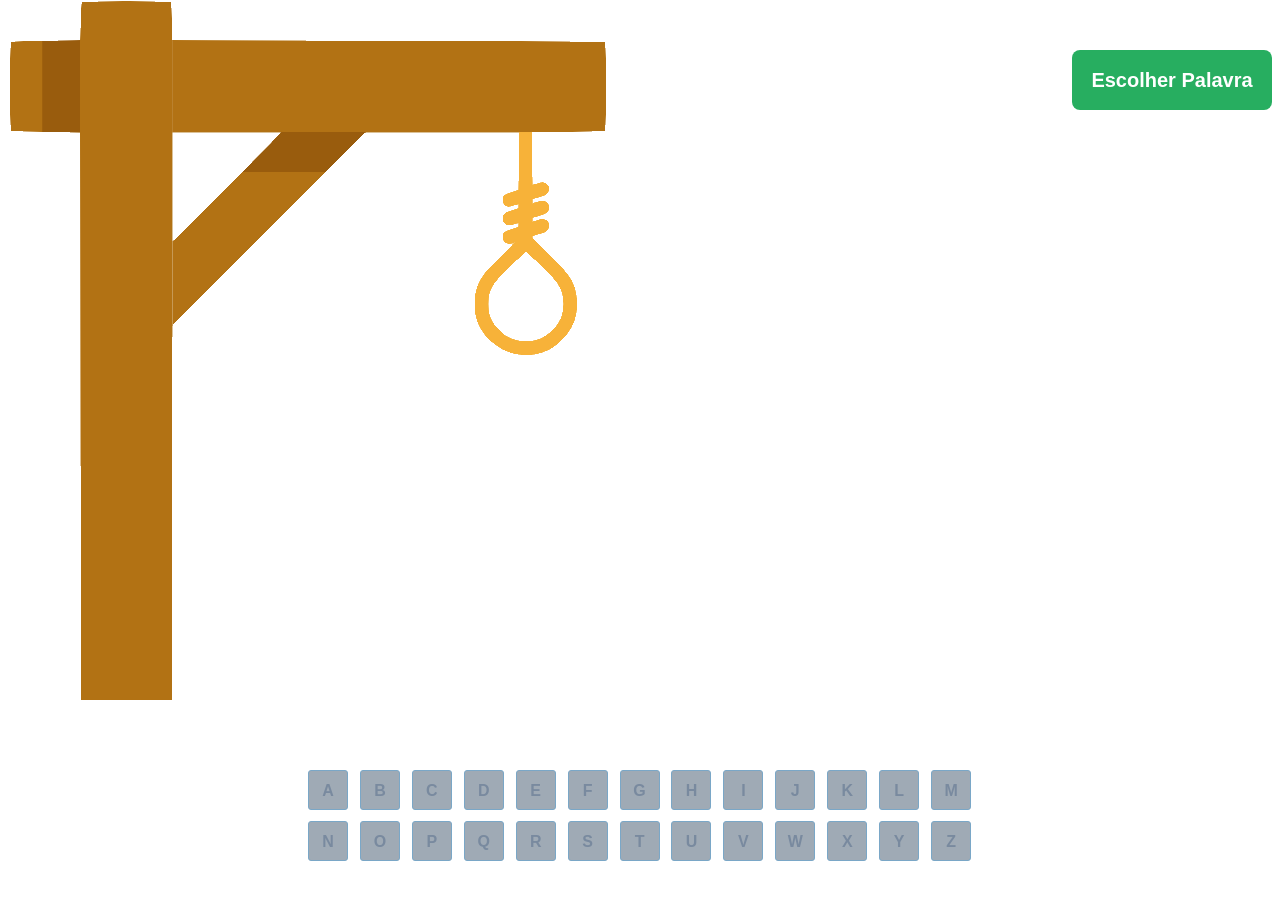
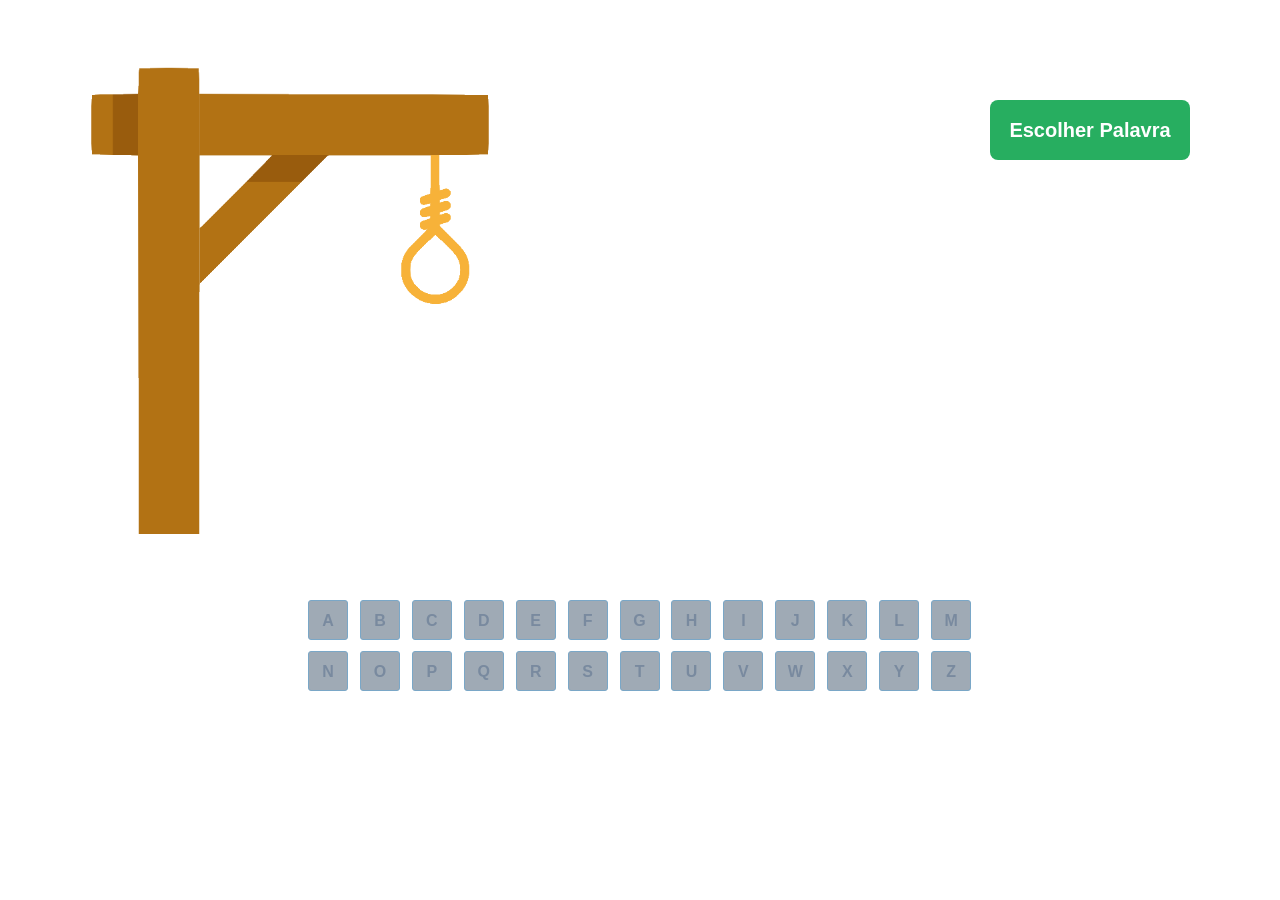
Before and after one commit to csjhonathan/jogoforca, a React (Create React App) app: page / in a window 1280 px wide. Shown: the top 900 px of the page. After the commit the page ends 800 px from the top, so only its background shows below. Built offline with nearby package versions, Linux system fonts and the light colour scheme.

Commit message:
lógica de progresso de jogo implementada

```diff
--- a/src/App.js
+++ b/src/App.js
@@ -1,20 +1,9 @@
 import { useState } from "react";
 import Jogo from "./components/Jogo/Jogo";
-import Letras from "./components/Letras/Letras";
-import palavras from "./palavras";
-
 function App() {
-  const [palavraAtual, setPalavraAtual] = useState("");
-  const [enable, setEnabled] = useState(true);
   return (
     <div className="App">
-      <Jogo
-      palavraAtual = {palavraAtual}
-      setPalavraAtual = {setPalavraAtual}
-      enable = {enable}
-      setEnabled = {setEnabled}
-      />
-      <Letras enable = {enable}/>
+      <Jogo />
     </div>
   );
 }
--- a/src/assets/styles/styles.css
+++ b/src/assets/styles/styles.css
@@ -1,5 +1,11 @@
 @import url('https://fonts.googleapis.com/css2?family=Roboto:wght@100;300;400;500;700&display=swap');
-
+*{
+  box-sizing: border-box;
+}
+img {
+  width: 400px;
+  height: 467px;
+}
 body{
   font-family: 'Roboto', sans-serif;
 }
@@ -12,7 +18,24 @@ body{
 .jogo {
   display: flex;
   align-items: center;
+  flex-direction: column;
+  width: 1100px;
+}
+.board{
+  display: flex;
+  justify-content: space-between;
+  align-items: center;
+  min-height:600px ;
+  width: 1100px;
+}
 
+.rightBoard{
+  display: flex;
+  flex-direction: column;
+  height: 400px;
+  width: 50%;
+  align-items: flex-end;
+  justify-content: space-between;
 }
 
 .letras {
@@ -20,7 +43,6 @@ body{
   grid-template-columns: repeat(13, 1fr);
   gap: 11px;
   width: 664px;
-  margin: 70px auto;
 }
 
 .letra {
@@ -43,16 +65,6 @@ body{
   background: #E1ECF4;
   color: #39739D;
   transition: all .3s;
-}
-
-.wordArea {
-  display: flex;
-  flex-direction: column;
-  width: 664px;
-  align-items: flex-end;
-  justify-content: space-between;
-  height:600px ;
-
 }
 
 .selectWord {
--- a/src/components/Jogo/Jogo.jsx
+++ b/src/components/Jogo/Jogo.jsx
@@ -1,15 +1,46 @@
 import Palavra from "./Palavra/Palavra"
 import imagens from "../../utils/imagens"
+import palavras from "../../palavras";
+import Letras from "../Letras/Letras";
+import { useState } from "react";
 
-export default function Jogo ({palavraAtual, setPalavraAtual, enable, setEnabled}) {
+export default function Jogo() {
+  const [usedLetters, setUsedLetters] = useState([]);
+  const [palavraAtual, setPalavraAtual] = useState("");
+  const [img, setImg] = useState(0)
+  const [disabled, setDisabled] = useState( true );
+
+  const handleWord = () => {
+
+    if (palavraAtual === "") {
+      const indiceAleatorio = parseInt(Math.random() * palavras.length) - 1;
+      const word = palavras[indiceAleatorio];
+      setPalavraAtual(word);
+      setDisabled(false)
+      console.log(word)
+    }
+
+  }
+
   return (
     <div className="jogo">
-      <img src={imagens[0]} alt="" />
-      <Palavra
-      palavraAtual = {palavraAtual}
-      setPalavraAtual = {setPalavraAtual}
-      enable = {enable}
-      setEnabled = {setEnabled}
+      <div className="board">
+        <img src={`${imagens[img]}`} alt="" />
+        <Palavra
+          palavraAtual={palavraAtual.split("")}
+          handleWord={handleWord}
+          usedLetters={usedLetters}
+        />
+      </div>
+      <Letras
+        palavraAtual={palavraAtual}
+        setPalavraAtual={setPalavraAtual}
+        img={img}
+        setImg={setImg}
+        usedLetters={usedLetters}
+        setUsedLetters={setUsedLetters}
+        disabled = {disabled}
+        setDisabled = {setDisabled}
       />
     </div>
   )
--- a/src/components/Jogo/Palavra/Palavra.jsx
+++ b/src/components/Jogo/Palavra/Palavra.jsx
@@ -1,23 +1,16 @@
-import palavras from "../../../palavras";
-export default function Palavra({palavraAtual, setPalavraAtual, enable, setEnabled}) {
-  const selecionaPalavra = () => {
-    const indiceAleatorio = parseInt(Math.random() * palavras.length) - 1;
-    // console.log(palavras[indiceAleatorio], palavras[indiceAleatorio].split(""), indiceAleatorio)
-    setPalavraAtual(palavras[indiceAleatorio]);
-    const palavraAtualArr = palavras[indiceAleatorio].split("");
-    if(enable===true){
-      setEnabled(false)
-    }
-  }
+export default function Palavra({palavraAtual, handleWord, usedLetters}) {
+
   return (
-    <div className="wordArea">
-      <button className="selectWord" onClick={() => selecionaPalavra()}>Escolher Palavra</button>
-      <div className="currentWord">{palavraAtual.split("").map((e, index) => {
+
+    <div className="rightBoard">
+      <button className="selectWord" onClick={() => handleWord()}>Escolher Palavra</button>
+      <div className="currentWord">{palavraAtual.map((e, index) => {
         return (
-          <span key={index} className = "currentWordLetter">_</span>
+          <span key={index} className = "currentWordLetter">{usedLetters.includes(e) ? e : "_"}</span>
         )
       })}
       </div>
     </div>
+
   )
 }
--- a/src/components/Letras/Letras.jsx
+++ b/src/components/Letras/Letras.jsx
@@ -1,16 +1,28 @@
+
+import { useState } from "react"
 import alfabeto from "../../utils/alfabeto"
 import LetrasButtons from "./LetrasButtons"
 
-export default function Letras ({enable}){
+export default function Letras({ palavraAtual, setPalavraAtual, img, setImg, usedLetters, setUsedLetters, disabled, setDisabled }) {
+
+
   return (
     <div className="letras">
-      {alfabeto.map((l) =>{
+      {alfabeto.map((l) => {
         return (
-        <LetrasButtons
-          letra = {l}
-          key = {l}
-          enable = {enable}/>)
-      } )}
+          <LetrasButtons
+            key={l}
+            letra={l}
+            palavraAtual={palavraAtual}
+            setPalavraAtual={setPalavraAtual}
+            img={img}
+            setImg={setImg}
+            usedLetters={usedLetters}
+            setUsedLetters={setUsedLetters}
+            disabled={disabled}
+            setDisabled={setDisabled}
+          />)
+      })}
     </div>
   )
 }
--- a/src/components/Letras/LetrasButtons.jsx
+++ b/src/components/Letras/LetrasButtons.jsx
@@ -1,5 +1,36 @@
-export default function LetrasButtons({letra, enable}){
+import { useState } from "react";
+
+export default function LetrasButtons({letra, palavraAtual, setPalavraAtual, img, setImg, usedLetters, setUsedLetters, disabled}){
+  const [disableLetter, setDisableLetter] = useState(false)
+
+  const handleUsedLetter = letter => {
+
+    const used = [...usedLetters, letter]
+    const correctLetters = palavraAtual.split("").map( l => {
+      if(used.includes(l)){
+        return l
+      }
+    })
+    const currentImg = img+1
+    console.log(correctLetters)
+    console.log(letter)
+    if(currentImg < 6){
+      setPalavraAtual(palavraAtual)
+      setUsedLetters(used)
+    }
+
+    if(!palavraAtual.includes(letter) && img < 6){
+      setImg(currentImg)
+    }
+    setDisableLetter(true)
+
+    if(correctLetters.join("").length === palavraAtual.length && correctLetters.join("") === palavraAtual){
+      setTimeout(() => alert("Você venceu"), 500)
+    }else if(currentImg===6){
+      setTimeout(() => alert("Você perdeu"), 500)
+    }
+  }
   return (
-    <button disabled = {enable} className={`letra ${enable===false? "enabled" : ""}`} onClick = {() => console.log(letra,enable)}>{letra.toLocaleUpperCase()}</button>
+    <button disabled = {disabled === disableLetter ? disableLetter : true } className={`letra ${(disableLetter===disabled? "enabled" : "")}`} onClick = {() => handleUsedLetter(letra)} >{letra.toUpperCase()}</button>
   )
 }
```
